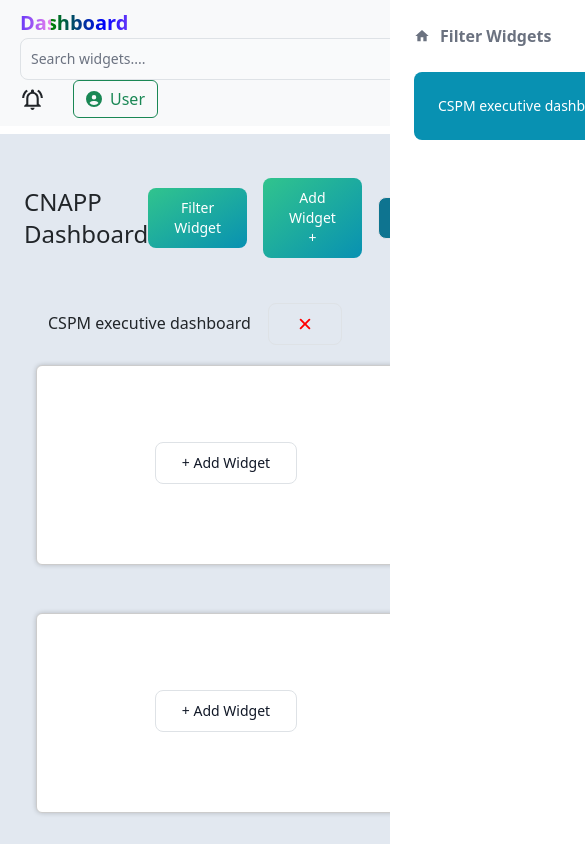
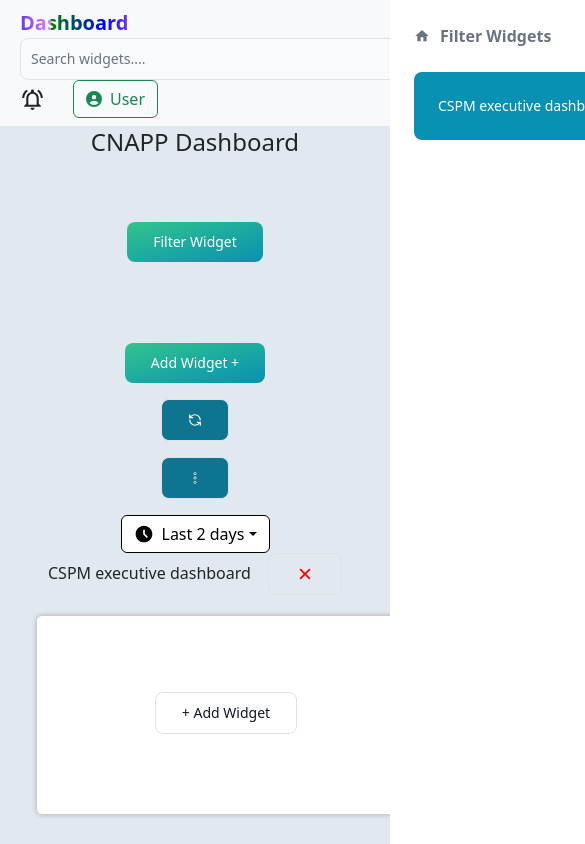
Before and after one commit to svimaladhithan/Widgets-dashboard, a React (Vite) app: page / in a window 390 px wide. Shown: the top 844 px of the page, 585 px wide, since content can reach past the window. Built offline with nearby package versions, Linux system fonts and the light colour scheme.

Commit message:
Style: made UI responsive

```diff
--- a/src/Pages/Dashboard.jsx
+++ b/src/Pages/Dashboard.jsx
@@ -77,6 +77,7 @@ const Dashboard = ({ searchTerm }) => {
     )
   );
 
+
   //function to split array into chunks of a given size
   const sliceArray = (array, arraySize) => {
     const result = [];
@@ -88,9 +89,9 @@ const Dashboard = ({ searchTerm }) => {
 
   return (
     <div className='bg-slate-200'>
-      <div className={"d-flex justify-content-between align-items-center mt-2 main px-4"}>
-        <h3 className="mb-0 text-2xl">CNAPP Dashboard</h3>
-        <div className="d-flex align-items-center gap-3">
+      <div className={"d-flex flex-col flex-md-row justify-content-between align-items-center main px-md-4"}>
+        <h3 className="mb-0 mb-md-0 text-2xl">CNAPP Dashboard</h3>
+        <div className="d-flex flex-column flex-md-row align-items-center gap-3">
           <div className="flex min-h-[20vh] items-center justify-center">
             <Button gradientDuoTone="greenToBlue" onClick={() => setIsOpen(true)}>Filter Widget</Button>
           </div>
```
